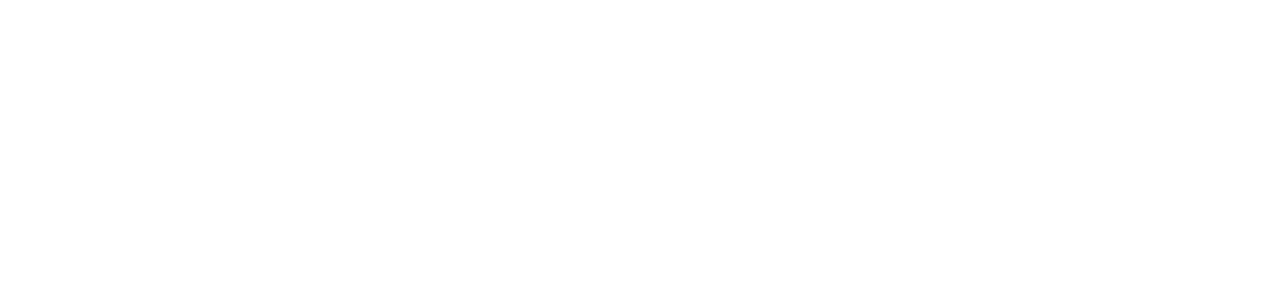
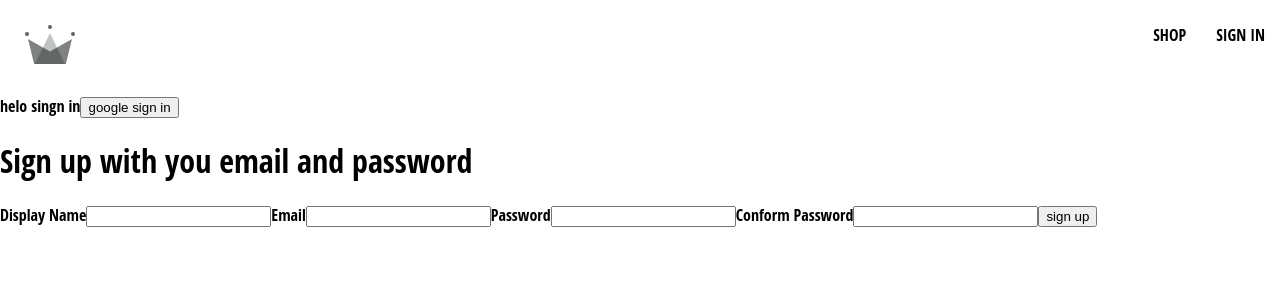
Before and after one commit to khushaboopandey/-crwn-clothing, a React (Create React App) app: page /sign-in in a window 1280 px wide. Before the commit this address had no page. Shown: the top 300 px of the page. Built offline with nearby package versions, Linux system fonts and the light colour scheme.

Commit message:
firebase setup competed

```diff
--- a/package.json
+++ b/package.json
@@ -6,6 +6,7 @@
     "@testing-library/jest-dom": "^5.16.5",
     "@testing-library/react": "^13.4.0",
     "@testing-library/user-event": "^13.5.0",
+    "firebase": "^9.23.0",
     "react": "^18.2.0",
     "react-dom": "^18.2.0",
     "react-router-dom": "^6.14.0",
--- a/src/App.js
+++ b/src/App.js
@@ -1,6 +1,7 @@
 import Home from "./routes/home/home.component";
 import { Route, Routes } from "react-router-dom";
 import Navigation from "./routes/navigation/navigation.component";
+import SignIn from "./routes/sign-in/sign-in.component";
 function App() {
   return (
     <Routes>
@@ -9,6 +10,7 @@
         <Route path="/shop" element={<Home />} />
         <Route path="/home" element={<Home />} />
         <Route path="/shop" element={<Home />} />
+        <Route path="/sign-in" element={<SignIn />} />
         <Route />
       </Route>
     </Routes>
--- /dev/null
+++ b/src/components/sign-up-form/sign-up-form.component.jsx
@@ -0,0 +1,67 @@
+import React from "react";
+import { useState } from "react";
+
+const defaultFormFields = {
+  displayName: "",
+  email: "",
+  password: "",
+  conformPassword: "",
+};
+
+export const SignUpForm = () => {
+  const [formFields, setFormFields] = useState(defaultFormFields);
+  const { displayName, email, password, conformPassword } = formFields;
+
+  console.log("formFields", formFields);
+  const handleChange = (e) => {
+    const { name, value } = e.target;
+    console.log("name", name);
+    console.log("value", value);
+
+    setFormFields({
+      ...formFields,
+      [name]: value,
+    });
+    console.log(name);
+  };
+  return (
+    <div>
+      <h1>Sign up with you email and password</h1>
+      <form onSubmit={handleChange}>
+        <label>Display Name</label>
+        <input
+          type="text"
+          required
+          name="displayName"
+          onChange={handleChange}
+          value={displayName}
+        />
+        <label>Email</label>
+        <input
+          type="email"
+          required
+          name="email"
+          onChange={handleChange}
+          value={email}
+        />
+        <label>Password</label>
+        <input
+          type="password"
+          required
+          name="password"
+          onChange={handleChange}
+          value={password}
+        />
+        <label>Conform Password</label>
+        <input
+          type="password"
+          required
+          name="conformPassword"
+          onChange={handleChange}
+          value={conformPassword}
+        />
+        <button type="submit">sign up</button>
+      </form>
+    </div>
+  );
+};
--- a/src/routes/navigation/navigation.component.jsx
+++ b/src/routes/navigation/navigation.component.jsx
@@ -13,6 +13,9 @@
           <Link className="nav-link" to="/shop">
             SHOP
           </Link>
+          <Link className="nav-link" to="/sign-in">
+            SIGN IN
+          </Link>
         </div>
       </div>
       <Outlet />
--- /dev/null
+++ b/src/routes/sign-in/sign-in.component.jsx
@@ -0,0 +1,21 @@
+import React from "react";
+import { SignUpForm } from "../../components/sign-up-form/sign-up-form.component";
+import {
+  signInWithGooglePopup,
+  createUserDocumentFromAuth,
+} from "../../utils/firebase/firebase.utils";
+
+export default function SignIn() {
+  const googleLoginUser = async () => {
+    const { user } = await signInWithGooglePopup();
+    const userDocRef = await createUserDocumentFromAuth(user);
+  };
+
+  return (
+    <div>
+      helo singn in
+      <button onClick={googleLoginUser}>google sign in</button>
+      <SignUpForm />
+    </div>
+  );
+}
--- /dev/null
+++ b/src/utils/firebase/firebase.utils.jsx
@@ -0,0 +1,44 @@
+// Import the functions you need from the SDKs you need
+import { initializeApp } from "firebase/app";
+import { getAuth, signInWithPopup, GoogleAuthProvider } from "firebase/auth";
+import { getFirestore, doc, getDoc, setDoc } from "firebase/firestore";
+// Your web app's Firebase configuration
+const firebaseConfig = {
+  apiKey: "AIzaSyBnJy22M3UjWNnjOihuJHfGlrZ_hN560Ls",
+  authDomain: "crown-clothing-db-b5831.firebaseapp.com",
+  projectId: "crown-clothing-db-b5831",
+  storageBucket: "crown-clothing-db-b5831.appspot.com",
+  messagingSenderId: "13441817604",
+  appId: "1:13441817604:web:3b204e12ce0b257cdc2951",
+};
+
+// Initialize Firebase
+const firebaseapp = initializeApp(firebaseConfig);
+
+const provider = new GoogleAuthProvider();
+provider.setCustomParameters({ prompt: "select_account" });
+export const auth = getAuth();
+export const signInWithGooglePopup = () => {
+  return signInWithPopup(auth, provider);
+};
+
+export const db = getFirestore();
+export const createUserDocumentFromAuth = async (userAuth) => {
+  const userDocRef = doc(db, "user", userAuth.uid);
+  console.log("userDocRef", userDocRef);
+  const userSnapshot = await getDoc(userDocRef);
+  if (!userSnapshot.exists()) {
+    const { displayName, email } = userAuth;
+    const createdAt = new Date();
+    try {
+      await setDoc(userDocRef, {
+        displayName,
+        email,
+        createdAt,
+      });
+    } catch (e) {
+      console.log("error creating the user", e.message);
+    }
+  }
+  return userDocRef;
+};
```
Also changed, not shown: 1 other file (tests, documents, lock files or other folders).
